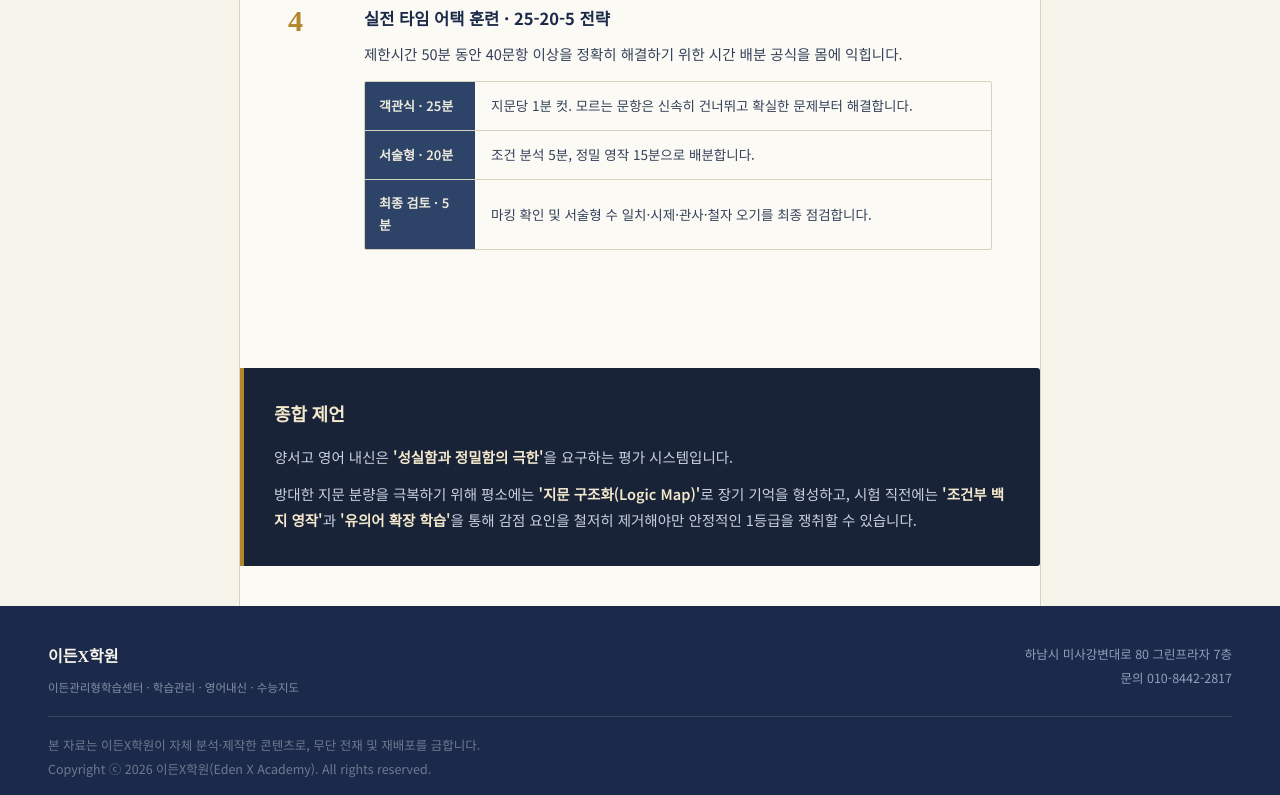
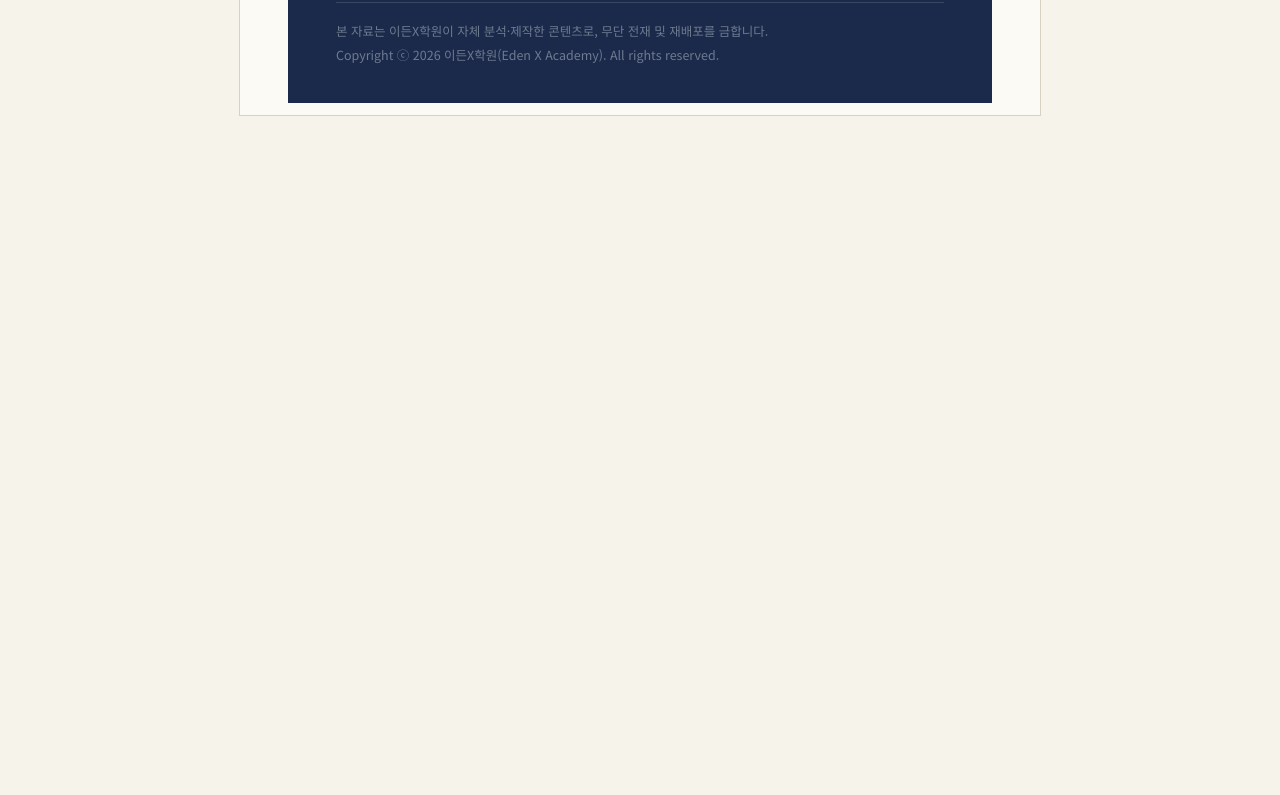
Before and after one commit to metastudy25/yangseo_H_test, a plain HTML site: page index.html in a window 1280 px wide. Shown: the part 557-1352 px from the top of the page. After the commit the page ends 800 px from the top, so only its background shows below. Drawn offline with Linux system fonts and the light colour scheme.

Commit message:
Update index.html

```diff
--- a/index.html
+++ b/index.html
@@ -417,45 +417,7 @@
       </div>
     </div>
   </div>
-
   <div class="content">
-
-    <section class="intro-block">
-      <h2>양서고등학교 영어 내신 출제 경향 분석 및 고득점 대비 전략</h2>
-        <div class="step">
-          <div class="step-num">4</div>
-          <div>
-            <h3>실전 타임 어택 훈련 · 25-20-5 전략</h3>
-            <p>제한시간 50분 동안 40문항 이상을 정확히 해결하기 위한 시간 배분 공식을 몸에 익힙니다.</p>
-            <div class="time-table">
-              <div class="time-row">
-                <div class="tlabel">객관식 · 25분</div>
-                <div class="tdesc">지문당 1분 컷. 모르는 문항은 신속히 건너뛰고 확실한 문제부터 해결합니다.</div>
-              </div>
-              <div class="time-row">
-                <div class="tlabel">서술형 · 20분</div>
-                <div class="tdesc">조건 분석 5분, 정밀 영작 15분으로 배분합니다.</div>
-              </div>
-              <div class="time-row">
-                <div class="tlabel">최종 검토 · 5분</div>
-                <div class="tdesc">마킹 확인 및 서술형 수 일치·시제·관사·철자 오기를 최종 점검합니다.</div>
-              </div>
-            </div>
-          </div>
-        </div>
-      </div>
-    </section>
-
-    <section>
-      <div class="callout">
-        <h3>종합 제언</h3>
-        <p>양서고 영어 내신은 <b>&#39;성실함과 정밀함의 극한&#39;</b>을 요구하는 평가 시스템입니다.</p>
-        <p>방대한 지문 분량을 극복하기 위해 평소에는 <b>&#39;지문 구조화(Logic Map)&#39;</b>로 장기 기억을 형성하고, 시험 직전에는 <b>&#39;조건부 백지 영작&#39;</b>과 <b>&#39;유의어 확장 학습&#39;</b>을 통해 감점 요인을 철저히 제거해야만 안정적인 1등급을 쟁취할 수 있습니다.</p>
-      </div>
-    </section>
-
-  </div>
-
   <footer>
     <div class="foot-top">
       <div class="brand">이든X학원<span>이든관리형학습센터 · 학습관리 · 영어내신 · 수능지도</span></div>
```
